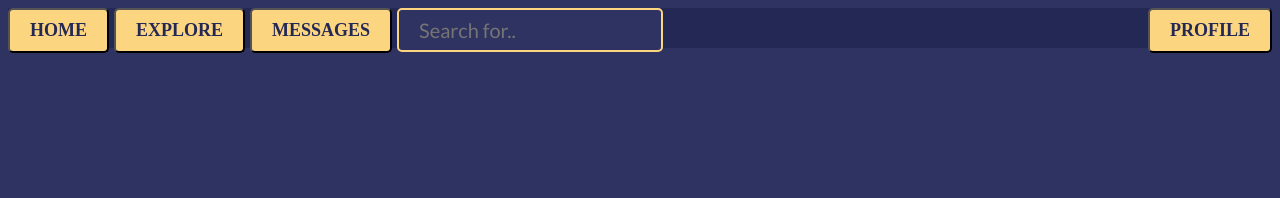
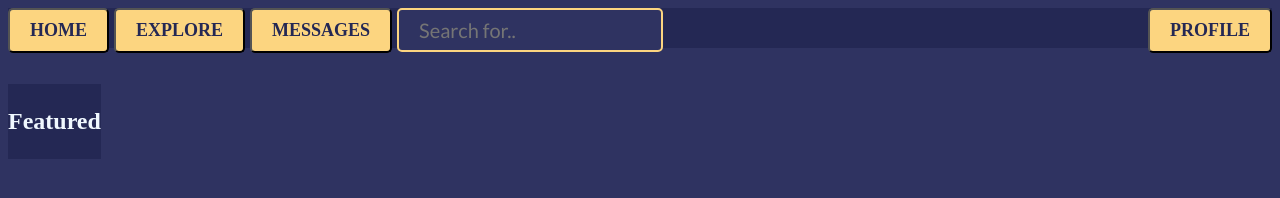
Before and after one commit to Velapsis/forum, a plain HTML site: page web/index.html in a window 1280 px wide. Drawn offline with Linux system fonts and the light colour scheme; a web font is replaced by a local one.

Commit message:
Main page container

```diff
--- a/web/index.html
+++ b/web/index.html
@@ -26,14 +26,21 @@
     <input type="text" class="text-query" placeholder="Search for..">
     </div>
 
-    <div  style="display: flex; justify-content: flex-end;">
+    <div style="display: flex; justify-content: flex-end;">
         <form action="/" method="post">
             <button class="navbar-tab" type="submit"> PROFILE </button>
         </form>
     </div>
 </div>
 
+<br>
+<br>
+
 <div class="forum-container">
+
+    <div class="container">
+        <p class="title"> Featured </p>
+    </div>
 
 </div>
 
@@ -118,6 +125,12 @@
         justify-content: column;
     }
 
+    .container {
+        display: flex;
+        justify-content: column;
+        background-color: var(--bg-dark);
+    }
+
     </style>
 
 
```
